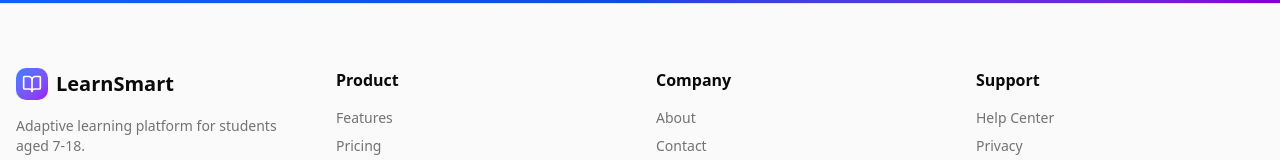
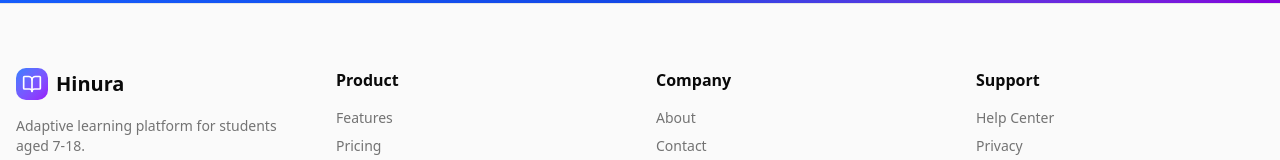
Before and after one commit to Hinura/Fullstack, a Next.js app: page / in a window 1280 px wide. Shown: the part 2986-3146 px from the top of the page. Built offline with nearby package versions, Linux system fonts and the light colour scheme.

Commit message:
added some necessary files and made edit to the readme

```diff
--- /dev/null
+++ b/app/auth/layout.tsx
@@ -0,0 +1,12 @@
+// app/(auth)/layout.tsx
+export default function AuthLayout({
+  children,
+}: {
+  children: React.ReactNode
+}) {
+  return (
+    <>
+      {children}
+    </>
+  )
+}
--- a/app/page.tsx
+++ b/app/page.tsx
@@ -302,7 +302,7 @@ export default function HomePage() {
                 <div className="w-8 h-8 rounded-lg bg-gradient-to-br from-blue-500 to-purple-600 flex items-center justify-center">
                   <BookOpen className="h-5 w-5 text-white" />
                 </div>
-                <span className="font-bold text-xl">LearnSmart</span>
+                <span className="font-bold text-xl">Hinura</span>
               </div>
               <p className="text-sm text-muted-foreground">Adaptive learning platform for students aged 7-18.</p>
             </div>
```
Also changed, not shown: app/dashboard/layout.tsx (added), app/dashboard/learn/page.tsx (added), app/dashboard/profile/page.tsx (added), app/dashboard/progress/page.tsx (added), 1 other file (tests, documents, lock files or other folders).
